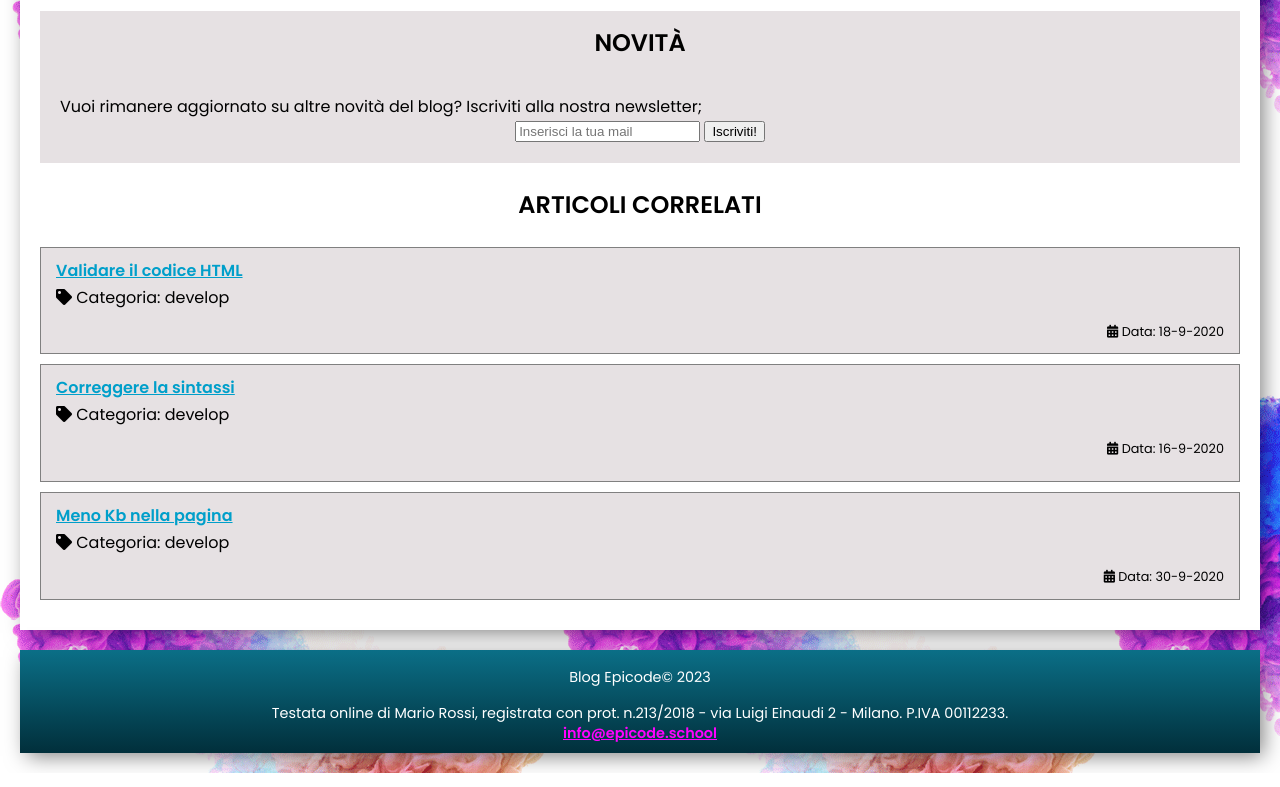
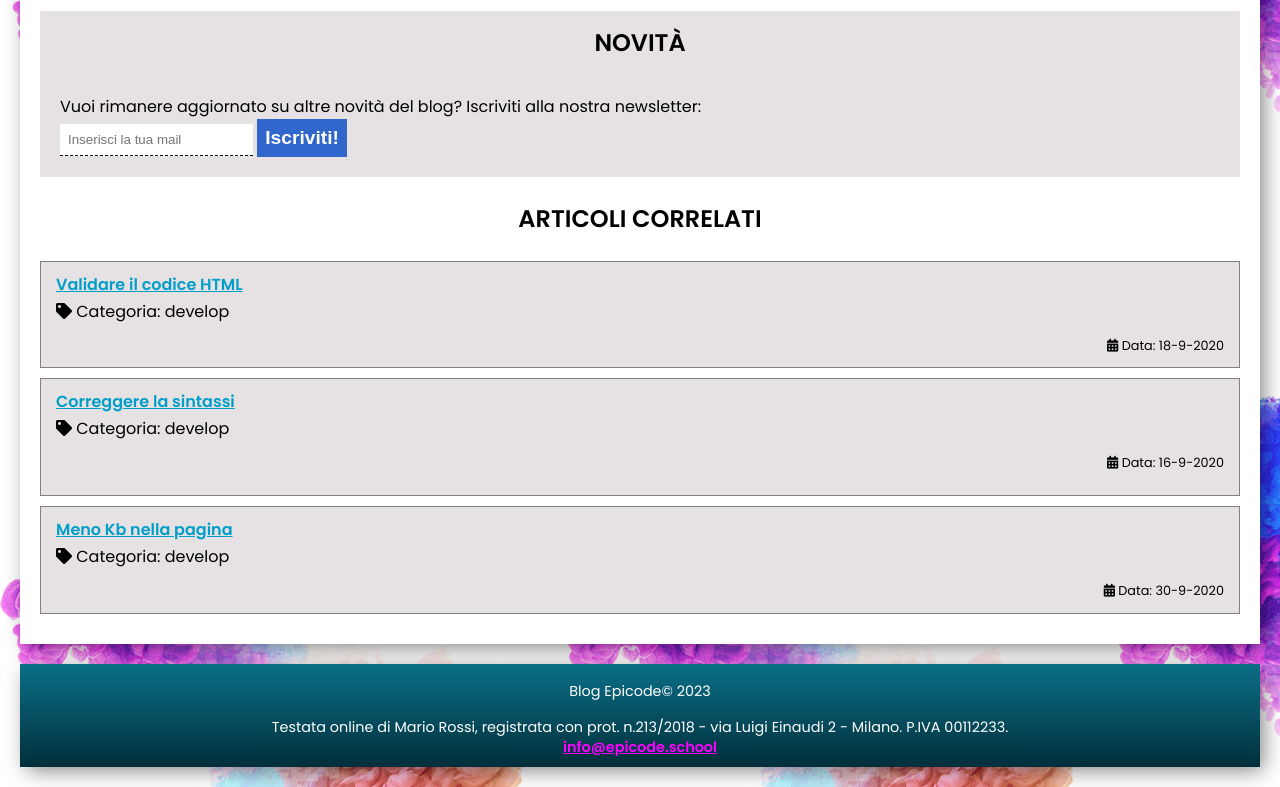
Before and after one commit to Ott00/U1-W1-D4, a plain HTML site: page index.html in a window 1280 px wide. Shown: the part 1480-2267 px from the top of the page. Drawn offline with Linux system fonts and the light colour scheme.

Commit message:
Minor adjust

```diff
--- a/assets/css/style.css
+++ b/assets/css/style.css
@@ -170,7 +170,24 @@ iframe{
 
 .newsletter form{
     width: 100%;
-    text-align: center;
+}
+
+.newsletter form button{
+    text-align: right;
+    color: white;
+    background-color: rgb(49, 103, 204);
+    font-size: 1.2rem;
+    font-weight: 700;
+    padding: 0.5rem;
+    border: none;
+}
+
+.newsletter form .mail-form{
+    text-align: left;
+    color: white;
+    padding: 0.5rem;
+    border: none;
+    border-bottom: 1px dashed black;
 }
 
 
--- a/index.html
+++ b/index.html
@@ -151,10 +151,10 @@
         <span>novità</span>
         <p>
           Vuoi rimanere aggiornato su altre novità del blog? Iscriviti alla
-          nostra newsletter;
+          nostra newsletter:
         </p>
         <form>
-          <input type="email" placeholder="Inserisci la tua mail" />
+          <input class="mail-form" type="email" placeholder="Inserisci la tua mail" />
           <button type="submit">Iscriviti!</button>
         </form>
       </div>
```
